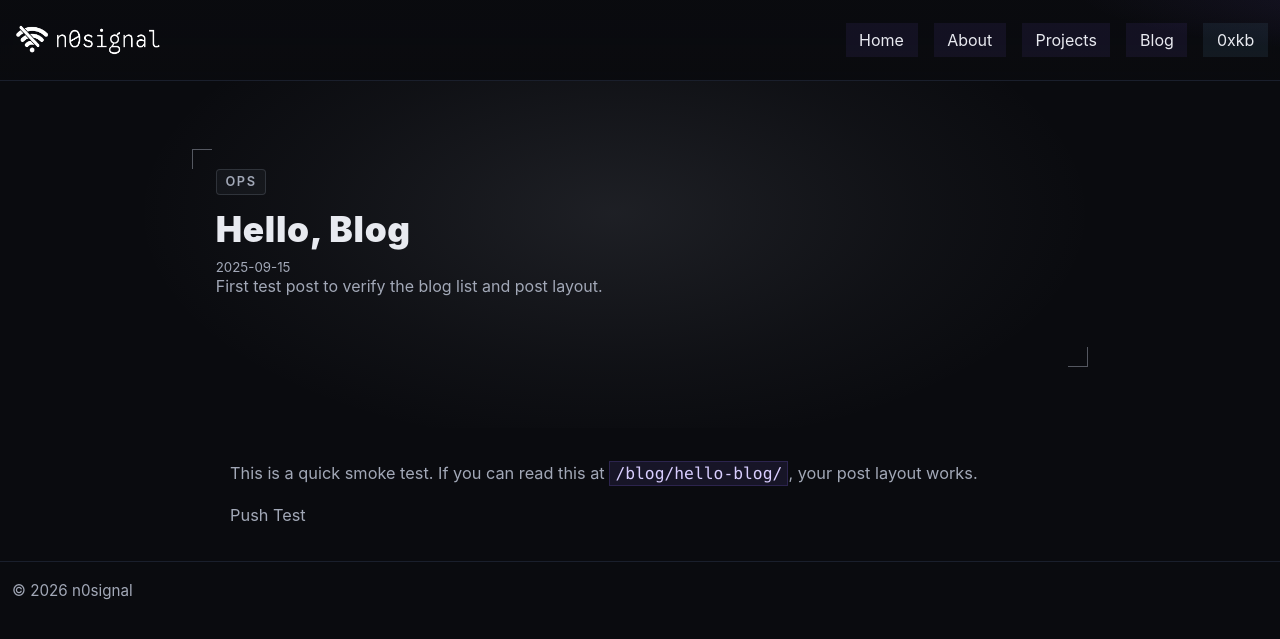
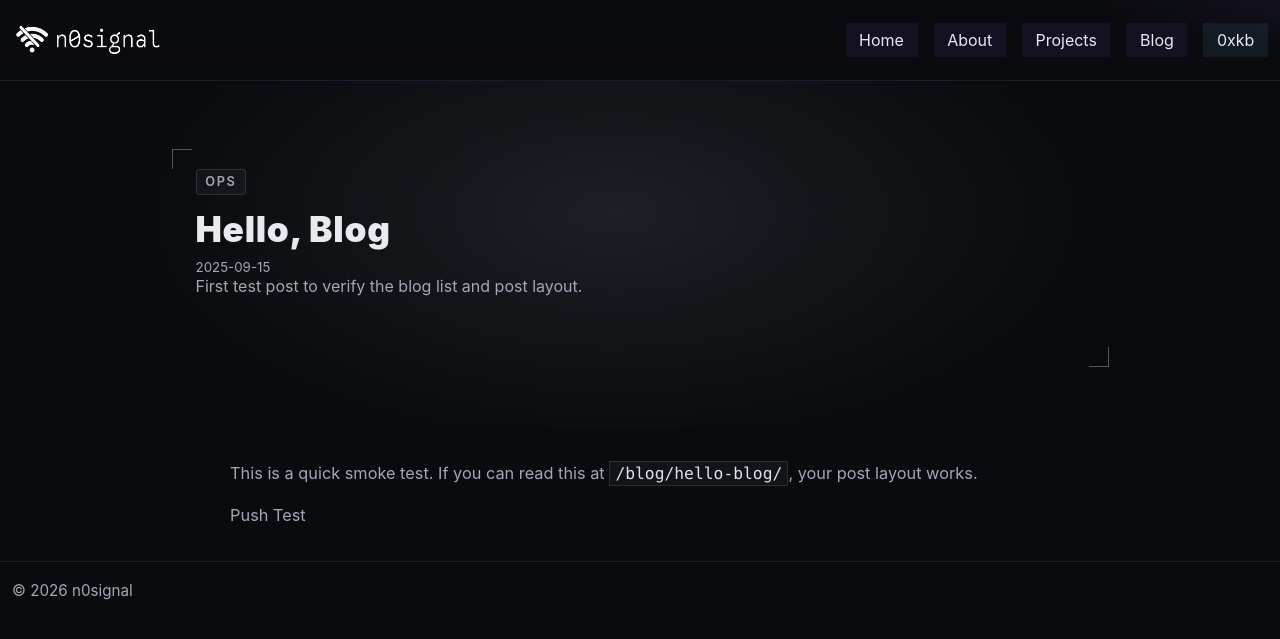
Before and after one commit to Kaninte/n0signal.dev, a Jekyll site: the page built from _posts/2025-09-15-hello-world.md, in a window 1280 px wide. Shown: the top 639 px of the page. Built offline with Jekyll 4.4.1, drawn with Linux system fonts in a browser that asks for light colours.

Commit message:
Update style.css

```diff
--- a/assets/style.css
+++ b/assets/style.css
@@ -330,7 +330,7 @@ nav a.nav-kb:hover{
 .hero.post-hero .hero-inner{
   display:block;
   width:100%;
-  max-width:92ch;
+  max-width:96ch;
   margin:0 auto;
 }
 
@@ -456,7 +456,7 @@ nav a.nav-kb:hover{
 .hero.blog-hero .hero-inner{
   display:block;
   width:100%;
-  max-width:92ch;
+  max-width:96ch;
   margin:0 auto;
 }
 
@@ -891,9 +891,9 @@ footer{
 
 .prose :not(pre) > code{
   padding:.12rem .32rem;
-  color:#d9ceff;
-  background:rgba(141,107,255,.10);
-  border:1px solid rgba(141,107,255,.18);
+  color:#dce3ee;
+  background:rgba(255,255,255,.035);
+  border:1px solid rgba(162,168,183,.18);
 }
 
 .prose.wide{
```
